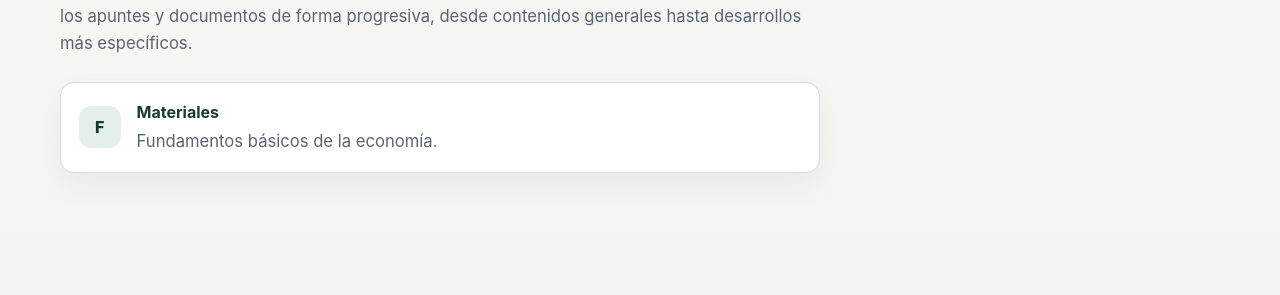
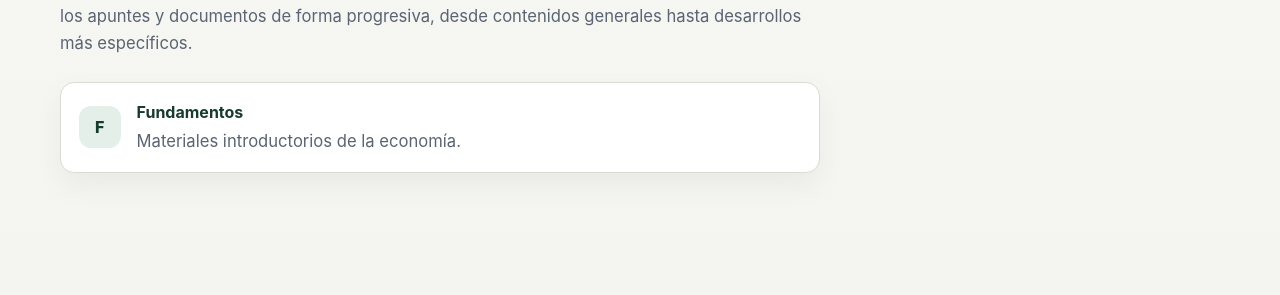
Before and after one commit to Proyecto-Auralis/auralis-site, a Jekyll site: the page built from knowledge/economia/index.md, in a window 1280 px wide and 981 px high. Shown: the part 366-661 px from the top of the window. Built offline with Jekyll 4.4.1, drawn with Linux system fonts in a browser that asks for light colours.

```diff
--- a/knowledge/economia/index.md
+++ b/knowledge/economia/index.md
@@ -12,8 +12,8 @@ Esta sección reúne los materiales de economía de Auralis Knowledge. Aquí se
   <a class="library-item" href="{{ '/knowledge/economia/fundamentos/' | relative_url }}">
     <div class="library-item__icon">F</div>
     <div class="library-item__content">
-      <h3>Materiales</h3>
-      <p>Fundamentos básicos de la economía.</p>
+      <h3>Fundamentos</h3>
+      <p>Materiales introductorios de la economía.</p>
     </div>
   </a>
 </div>
```
Also changed, not shown: other parts of knowledge/economia/index.md (+1 -1 lines).
